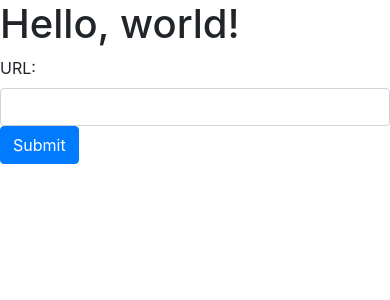
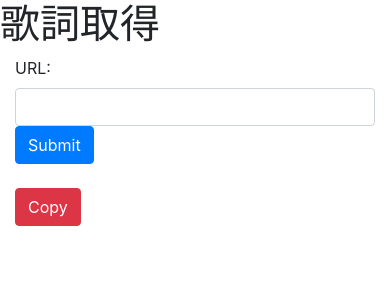
Before and after one commit to hatena-hanata/lyric_utils, a Flask app: page / in a window 390 px wide. Shown: the top 300 px of the page. Run offline with Flask 2, Linux system fonts and the light colour scheme; some libraries are stand-ins or nearby versions.

Commit message:
複数歌詞サイトに対応

```diff
--- a/project/main.py
+++ b/project/main.py
@@ -5,25 +5,45 @@ app = Flask(__name__)
 
 @app.route('/')
 def hello():
-    # name = "Hello World"
-    # return name
     return render_template('top.html')
+
+
+def scraping_utanet(soup):
+    kashi_area_str = str(soup.find('div', id='kashi_area'))
+    kashi = kashi_area_str.replace('<div id="kashi_area" itemprop="text">', '')
+    kashi = kashi.replace('</div>', '')
+    return kashi
+
+
+def scraping_jlyric(soup):
+    kashi_area_str = str(soup.find('p', id='Lyric'))
+    kashi = kashi_area_str.replace('<p id="Lyric">', '')
+    kashi = kashi.replace('</p>', '')
+    return kashi
+
+
+def scraping_utamap(soup):
+    kashi_area_str = str(soup.find('td', class_='noprint kasi_honbun'))
+    kashi = kashi_area_str.replace('<td class="noprint kasi_honbun" style="padding-left:30px;">', '')
+    kashi = kashi.replace('<!-- 歌詞 end -->', '')
+    kashi = kashi.replace('</td>', '')
+    return kashi
+
 
 @app.route('/result', methods=['POST'])
 def scraping():
     url = request.form['url']
     res = requests.get(url)
     soup = BeautifulSoup(res.content, 'html.parser')
-    kashi_area_str = str(soup.find('div', id='kashi_area'))
-    kashi = kashi_area_str.replace('<div id="kashi_area" itemprop="text">', '')
-    kashi = kashi.replace('</div>', '')
-    return jsonify({'output': Markup(kashi)})
-    # return render_template('res.html', kashi=Markup(kashi))
-    # kashi = kashi_area.text
-    # print(kashi)
-    # kashi = kashi.replace('　', '\n')
-    # return render_template('res.html', kashi=Markup(kashi.replace('\n', '<br>')))
 
-## おまじない
+    if 'uta-net' in url:
+        kashi = scraping_utanet(soup)
+    elif 'j-lyric' in url:
+        kashi = scraping_jlyric(soup)
+    elif 'utamap' in url:
+        kashi = scraping_utamap(soup)
+        print(kashi)
+    return jsonify({'output': kashi})
+
 if __name__ == "__main__":
     app.run(host='0.0.0.0', port=8080, debug=True)
--- a/project/templates/top.html
+++ b/project/templates/top.html
@@ -9,11 +9,15 @@
     <!-- Bootstrap CSS -->
     <link rel="stylesheet" href="https://stackpath.bootstrapcdn.com/bootstrap/4.3.1/css/bootstrap.min.css" integrity="sha384-ggOyR0iXCbMQv3Xipma34MD+dH/1fQ784/j6cY/iJTQUOhcWr7x9JvoRxT2MZw1T" crossorigin="anonymous">
 
-    <title>Hello, world!</title>
+    <title>歌詞取得</title>
   </head>
   <body>
-    <h1>Hello, world!</h1>
+    <h1>歌詞取得</h1>
 
+    <div class="container">
+        <div class="row">
+
+          <div class="col-sm">
             <form action="/result" method="POST", id="url-form">
                 <div class="form-group">
                     <label for="text1">URL:</label>
@@ -21,8 +25,15 @@
                   <button type="submit" class="btn btn-primary mb-2">Submit</button>
                 </div>
             </form>
+          </div>
 
+          <div class="col-sm">
             <div id="output"></div>
+            <button onclick="copyToClipboard()" class="btn btn-danger mb-2">Copy</button>
+          </div>
+        </div>
+      </div>
+
 
 <script type="text/javascript">
     $(document).ready(function() {
@@ -46,6 +57,21 @@
       });
     });
   </script>
+    <script>
+    function copyToClipboard() {
+        // コピー対象をJavaScript上で変数として定義する
+        var copyTarget = document.getElementById("output");
+
+        // コピー対象のテキストを選択する
+        copyTarget.select();
+
+        // 選択しているテキストをクリップボードにコピーする
+        document.execCommand("Copy");
+
+        // コピーをお知らせする
+        alert("コピーできました！");
+    }
+</script>
 
     <!-- Optional JavaScript -->
     <!-- jQuery first, then Popper.js, then Bootstrap JS -->
```
Also changed, not shown: project/templates/res.html (deleted, +0 -23 lines). Lines whose indentation alone changed are shown as unchanged.
